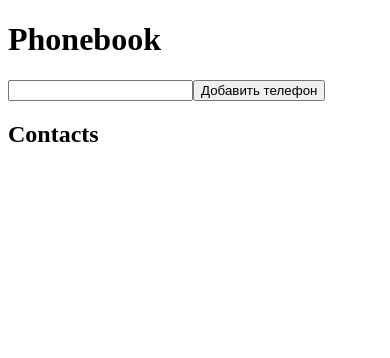
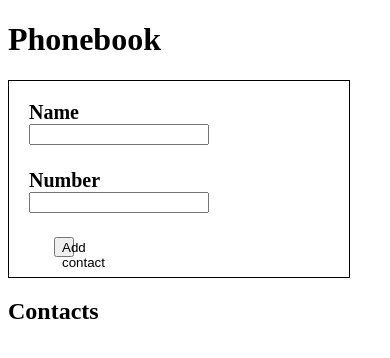
Before and after one commit to Vadim2017777/goit-react-hw-02-phonebook, a React (Create React App) app: page / in a window 390 px wide. Shown: the top 358 px of the page. Built offline with nearby package versions, Linux system fonts and the light colour scheme.

Commit message:
Complete hw-02-phonebook

```diff
--- a/src/componets/App.js
+++ b/src/componets/App.js
@@ -1,38 +1,77 @@
 import React, { Component } from 'react';
+import { v4 as uuidv4 } from 'uuid';
 
-import ContactForm from './ContactForm/ContactForm';
-// import { v4 as uuidv4 } from 'uuid';
-// uuidv4();
+import ContactListForm from './ContactForm/ContactForm';
+import Filter from './Filter/Filter';
+import ContactList from './ContactList/ContactList';
 
 class App extends Component {
   state = {
     contacts: [],
-    name: '',
+    filter: '',
   };
 
-  handleNameChange = e => {
-    this.setState({ name: e.target.value });
+  addContacts = ({ name, number }) => {
+    const contacts = {
+      id: uuidv4(),
+      name,
+      number,
+    };
+    const overlap = this.state.contacts.some(
+      contacts => contacts.name === name,
+    );
+
+    if (!overlap) {
+      this.setState(prevState => {
+        return {
+          contacts: [...prevState.contacts, contacts],
+        };
+      });
+    } else alert(`${name} is already in contacts`);
   };
 
-  handleSubmit = e => {
-    e.preventDefault();
+  removeContacts = id => {
+    this.setState(prevState => {
+      return {
+        contacts: prevState.contacts.filter(contact => contact.id !== id),
+      };
+    });
+  };
+
+  changeFilter = e => {
+    this.setState({ filter: e.target.value });
+  };
+
+  getVisibleContacts = () => {
+    return this.state.contacts.filter(contact => {
+      return contact.name
+        .toLowerCase()
+        .includes(this.state.filter.toLowerCase());
+    });
   };
 
   render() {
-    const { contacts } = this.state;
-    const { name } = this.state;
-
+    const { filter } = this.state;
+    const VisibleContacts = this.getVisibleContacts();
     return (
       <div>
         <h1>Phonebook</h1>
-        {/* <ContactForm value={name} onIput={this.handleInputContacts} /> */}
-        <form onSubmit={this.handleSubmit}>
-          <input type="text" value={name} onChange={this.handleInputContacts} />
-          <button type="submit">Добавить телефон</button>
-        </form>
+        <ContactListForm onAddContacts={this.addContacts} />
         <h2>Contacts</h2>
-        {/* <Filter ... />
-      <ContactList ... /> */}
+
+        {this.state.contacts.length > 1 && (
+          <>
+            <h3>Find my contacts</h3>
+            <Filter value={filter} onChange={this.changeFilter} />
+          </>
+        )}
+
+        {this.state.contacts.length > 0 && (
+          <ContactList
+            contacts={VisibleContacts}
+            onRemove={this.removeContacts}
+          />
+        )}
       </div>
     );
   }
--- a/src/componets/ContactForm/ContactForm.js
+++ b/src/componets/ContactForm/ContactForm.js
@@ -1,14 +1,64 @@
-// import React from 'react';
+import React, { Component } from 'react';
+import PropTypes from 'prop-types';
 
-// import './ContactForm.module.css';
+import './ContactForm.module.css';
 
-// const ContactForm = (value, onInput) => {
-//   return (
-//     <form onSubmit={}>
-//       <input type="text" value={value} onChange={onInput} />
-//       <button type="submit">Добавить телефон</button>
-//     </form>
-//   );
-// };
+export default class ContactForm extends Component {
+  state = {
+    name: '',
+    number: '',
+  };
 
-// export default ContactForm;
+  handleInputChange = e => {
+    this.setState({ [e.target.name]: e.target.value });
+  };
+
+  handleSubmit = e => {
+    e.preventDefault();
+    this.props.onAddContacts(this.state);
+    this.setState({ name: '', number: '' });
+  };
+
+  render() {
+    const { name } = this.state;
+    const { number } = this.state;
+    return (
+      <form onSubmit={this.handleSubmit}>
+        <label>
+          Name
+          <input
+            type="text"
+            value={name}
+            name="name"
+            onChange={this.handleInputChange}
+          />
+        </label>
+        <label>
+          Number
+          <input
+            type="tel"
+            value={number}
+            name="number"
+            onChange={this.handleInputChange}
+          />
+        </label>
+        <button type="submit">Add contact</button>
+      </form>
+    );
+  }
+}
+
+ContactForm.defaultProps = {
+  contacts: [],
+};
+
+ContactForm.propTypes = {
+  onRemove: PropTypes.func,
+  contacts: PropTypes.arrayOf(
+    PropTypes.exact({
+      name: PropTypes.string.isRequired,
+      number: PropTypes.string.isRequired,
+      id: PropTypes.node,
+    }),
+  ).isRequired,
+};
--- a/src/componets/ContactForm/ContactForm.module.css
+++ b/src/componets/ContactForm/ContactForm.module.css
@@ -1,3 +1,18 @@
+form {
+  width: 300px;
+  padding: 20px;
+  border: 1px solid black;
+}
+
+label {
+  display: flex;
+  width: 180px;
+  flex-direction: column;
+  font-size: 20px;
+  margin-bottom: 24px;
+  font-weight: 600;
+}
+
 button {
   width: 100px;
   margin-left: 25px;
--- /dev/null
+++ b/src/componets/ContactList/ContactList.js
@@ -0,0 +1,30 @@
+import React from 'react';
+import PropTypes from 'prop-types';
+
+import ContactListItem from '../ContactListItem/ContactListItem';
+
+const ContactList = ({ contacts, onRemove }) => (
+  <ul>
+    {contacts.map(({ id, name, number }) => (
+      <ContactListItem
+        key={id}
+        name={name}
+        number={number}
+        onRemove={() => onRemove(id)}
+      />
+    ))}
+  </ul>
+);
+
+export default ContactList;
+
+ContactList.propTypes = {
+  onRemove: PropTypes.func.isRequired,
+  contacts: PropTypes.arrayOf(
+    PropTypes.exact({
+      name: PropTypes.string.isRequired,
+      number: PropTypes.string.isRequired,
+      id: PropTypes.node,
+    }),
+  ).isRequired,
+};
--- /dev/null
+++ b/src/componets/ContactListItem/ContactListItem.js
@@ -0,0 +1,32 @@
+import React from 'react';
+import PropTypes from 'prop-types';
+
+import './ContactListItem.module.css';
+
+const TaskListItem = ({ name, number, onRemove }) => (
+  <li>
+    <p>
+      {name}:{number}
+    </p>
+
+    <button type="button" onClick={onRemove}>
+      Delete
+    </button>
+  </li>
+);
+
+export default TaskListItem;
+
+TaskListItem.defaultProps = {
+  contacts: [],
+};
+
+TaskListItem.propTypes = {
+  onRemove: PropTypes.func,
+  contacts: PropTypes.arrayOf(
+    PropTypes.exact({
+      name: PropTypes.string.isRequired,
+      number: PropTypes.string.isRequired,
+    }),
+  ).isRequired,
+};
--- /dev/null
+++ b/src/componets/ContactListItem/ContactListItem.module.css
@@ -0,0 +1,11 @@
+li {
+  display: flex;
+  width: 200px;
+  align-items: center;
+}
+
+button {
+  display: block;
+  width: 20px;
+  height: 20px;
+}
--- /dev/null
+++ b/src/componets/Filter/Filter.js
@@ -0,0 +1,17 @@
+import React from 'react';
+import PropTypes from 'prop-types';
+
+const Filter = ({ filter, onChange }) => (
+  <input type="text" value={filter} onChange={onChange} />
+);
+
+export default Filter;
+
+Filter.defaultProps = {
+  filter: '',
+};
+
+Filter.propTypes = {
+  filter: PropTypes.string.isRequired,
+  onChange: PropTypes.func.isRequired,
+};
--- a/src/index.js
+++ b/src/index.js
@@ -1,8 +1,9 @@
 import React from 'react';
 import ReactDOM from 'react-dom';
+import App from './componets/App';
+
 import './componets/App';
+
 import './base.css';
 
-import App from './componets/App';
-
 ReactDOM.render(<App />, document.getElementById('root'));
```
Also changed, not shown: src/componets/Section/Section.js (deleted, +0 -16 lines), src/componets/Section/Section.module.css (deleted).
